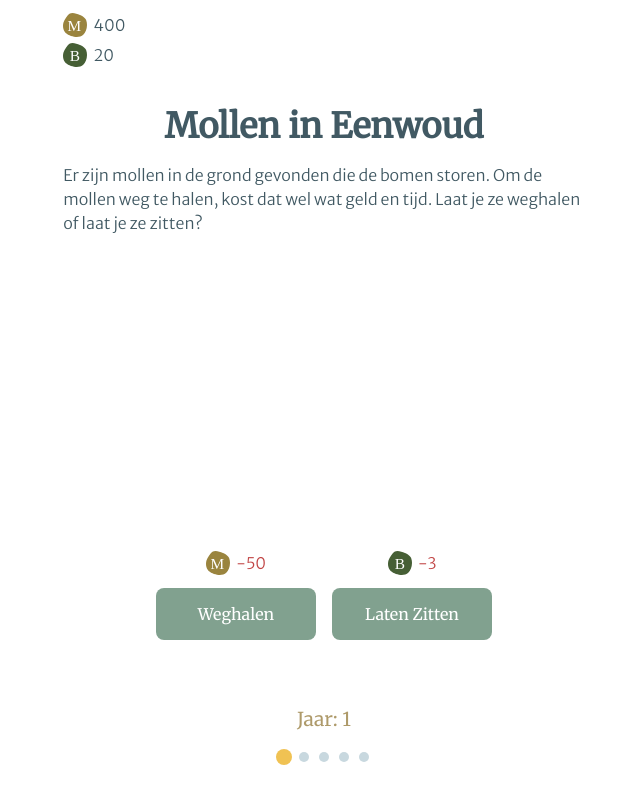
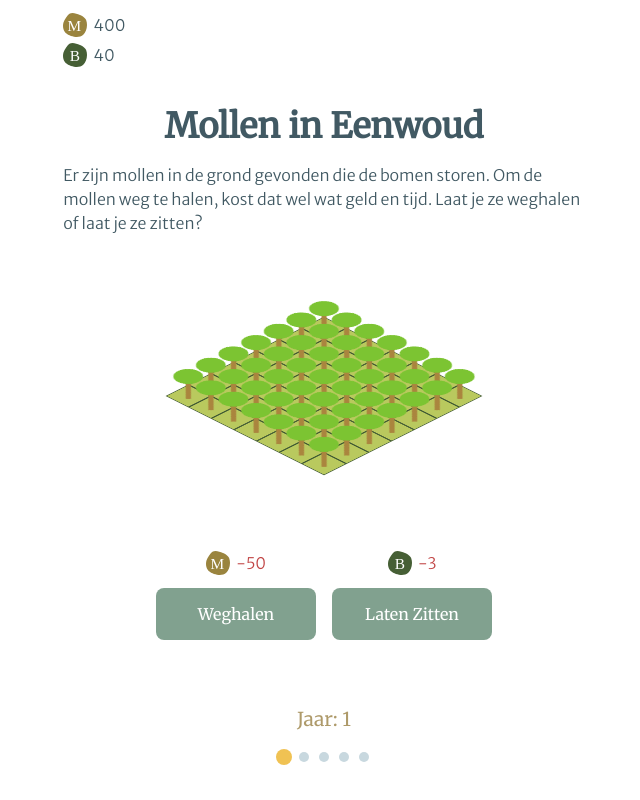
Before and after one commit to SjorsWijsman/jouw-eenwoud, a Svelte app: page / in a window 1280 px wide. Shown: the whole page, without its empty margins (316-956 px from the left). Built offline with nearby package versions, Linux system fonts and the light colour scheme.

Commit message:
Added first version of the tree grid

```diff
--- a/src/App.svelte
+++ b/src/App.svelte
@@ -48,7 +48,8 @@ import { currentState, currentYear } from "./data/appData.js";
     display: flex;
     flex-direction: column;
     justify-content: space-between;
-    overflow: scroll;
+    overflow-y: auto;
+    overflow-x: visible;
   }
 
   footer {
--- a/src/components/ChoiceButton.svelte
+++ b/src/components/ChoiceButton.svelte
@@ -12,7 +12,10 @@ const choiceEffect = $currentChoice.choices[choice].effect;
 
 function makeChoice() {
   for (const effect of choiceEffect) {
-    $currency[effect[0]] += effect[1]
+    currency.update(value => {
+      value[effect[0]] += effect[1]
+      return {...value};
+    })
   }
   choiceMade.set(choice);
   currentState.set("choiceResult");
--- a/src/components/ChoiceResult.svelte
+++ b/src/components/ChoiceResult.svelte
@@ -27,6 +27,13 @@ function nextDay() {
 </script>
 
 <style>
+  .container {
+    height: 100%;
+    display: flex;
+    flex-direction: column;
+    justify-content: space-between;
+  }
+
   .effects {
     display: flex;
     flex-direction: row;
@@ -44,6 +51,7 @@ function nextDay() {
   }
 </style>
 
+<div class="container">
   <div class="text">
     <h1>{$currentChoice.title}</h1>
     <p>{$currentChoice.choices[$choiceMade].resultText}</p>
@@ -62,3 +70,4 @@ function nextDay() {
       Volgende dag
     {/if}
   </NextButton>
+</div>
--- a/src/components/Choices.svelte
+++ b/src/components/Choices.svelte
@@ -1,5 +1,6 @@
 <script>
 import ChoiceButton from "./ChoiceButton.svelte";
+import Trees from "./Trees.svelte";
 import { choices } from "../data/choices.js";
 import {
   currentChoice,
@@ -17,6 +18,13 @@ function randomChoice() {
 </script>
 
 <style>
+  .container {
+    height: 100%;
+    display: flex;
+    flex-direction: column;
+    justify-content: space-between;
+  }
+
   .choices {
     display: flex;
     flex-direction: row;
@@ -25,12 +33,15 @@ function randomChoice() {
   }
 </style>
 
+<div class="container">
   <div class="text">
     <h1>{$currentChoice.title}</h1>
     <p>{$currentChoice.description}</p>
   </div>
+  <Trees/>
   <div class="choices">
     {#each Object.keys($currentChoice.choices) as choice}
       <ChoiceButton {choice}/>
     {/each}
   </div>
+</div>
--- a/src/components/DayCounter.svelte
+++ b/src/components/DayCounter.svelte
@@ -22,7 +22,7 @@ import { currentDay } from "../data/appData.js";
 }
 
 .dot {
-  transition: all .2s;
+  transition: all .3s;
   height: 10px;
   width: 10px;
   background-color: var(--color-gray);
--- /dev/null
+++ b/src/components/Trees.svelte
@@ -0,0 +1,61 @@
+<script>
+import { currency } from "../data/appData.js";
+
+let gridSize = 3;
+
+currency.subscribe(value => {
+  setGridSize(value.bomen)
+});
+
+function setGridSize(trees) {
+  for (var i = 1; i < 100; i++) {
+    gridSize = i;
+    if (i * i >= trees) break;
+  }
+}
+</script>
+
+<style>
+  .tree-container {
+    display: grid;
+    background-color: #B9C95E;
+    margin: 0 auto;
+    -webkit-transform: rotateX(60deg) rotateY(0deg) rotateZ(45deg);
+    -moz-transform: rotateX(60deg) rotateY(0deg) rotateZ(45deg);
+    -ms-transform: rotateX(60deg) rotateY(0deg) rotateZ(45deg);
+    -o-transform: rotateX(60deg) rotateY(0deg) rotateZ(45deg);
+    transform:  rotateX(60deg) rotateY(0deg) rotateZ(45deg);
+    perspective: none
+  }
+
+  .tree-cell {
+    max-width: 2rem;
+    width: 100%;
+    max-height: 2rem;
+    height: 100%;
+    border: 1px solid var(--color-green);
+    display: flex;
+    justify-content: center;
+    align-items: center;
+  }
+
+  .tree-cell img {
+    height: 200%;
+    -webkit-transform: rotate(-45deg) translateY(-1.5rem);
+    -moz-transform: rotate(-45deg) translateY(-1.5rem);
+    -ms-transform: rotate(-45deg) translateY(-1.5rem);
+    -o-transform: rotate(-45deg) translateY(-1.5rem);
+    transform:  rotate(-45deg) translateY(-1.5rem);
+  }
+</style>
+
+<div class="tree-container" style="
+  grid-template-columns: repeat({gridSize},1fr);
+  grid-template-rows: repeat({gridSize},1fr);
+">
+  {#each Array(gridSize * gridSize) as _, i}
+    <div class="tree-cell">
+      <img src="resources/boom.svg" alt="boom" class="scale">
+    </div>
+  {/each}
+</div>
--- a/src/data/appData.js
+++ b/src/data/appData.js
@@ -21,7 +21,7 @@ export function resetData() {
   currentChoice.set({})
   currency.set({
     munten: 400,
-    bomen: 20,
+    bomen: 40,
   })
   currentYear.set(1);
   currentDay.set(1);
```
Also changed, not shown: public/resources/boom.svg (added). Lines whose indentation alone changed are shown as unchanged.
